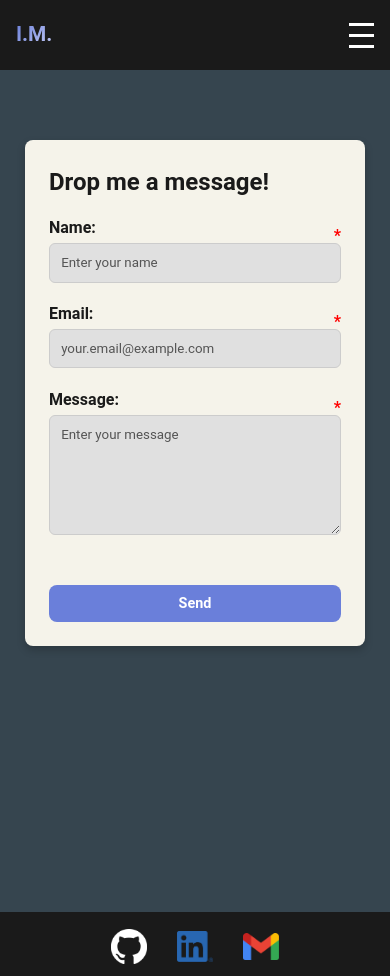
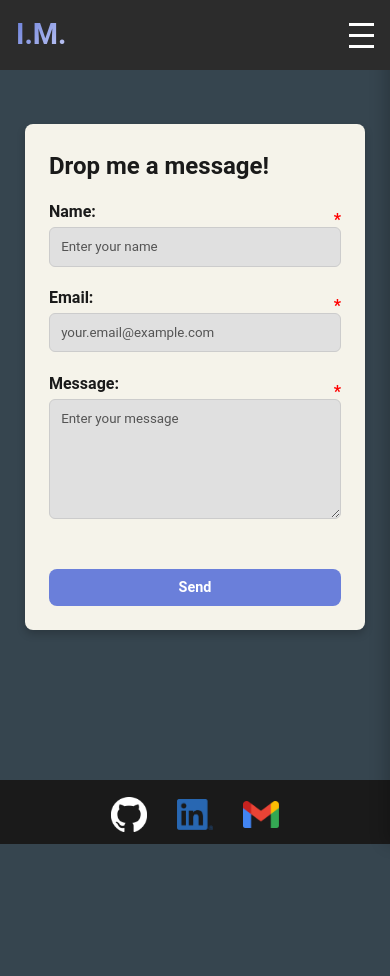
Before and after one commit to iden0605/portfolio, a React (Vite) app: page /contact in a window 390 px wide. After the commit the page ends 844 px from the top, so only its background shows below. Built offline with nearby package versions, Linux system fonts and the light colour scheme.

Commit message:
Upd: navbar styling

```diff
--- a/src/App.css
+++ b/src/App.css
@@ -1,9 +1,21 @@
+.app-container {
+  flex-grow: 1;
+  display: flex;
+  flex-direction: column;
+  transition: transform 0.3s ease-in-out;
+}
+
+body.sidebar-open .app-container {
+  transform: translateX(-60vw);
+}
+
 * {
   box-sizing: border-box;
 }
 
 #root {
   width: 100%;
+  overflow-x: hidden;
   margin: 0;
   padding: 0;
   text-align: center;
@@ -171,6 +183,7 @@
 }
 
 .page-content {
+  flex-grow: 1;
   margin-bottom: 0.5rem;
   padding-top: var(--navbar-height); /* Add padding to account for the fixed navbar */
 }
--- a/src/App.jsx
+++ b/src/App.jsx
@@ -45,6 +45,7 @@ function App() {
     <BrowserRouter>
       <ScrollToTop />
       <Navbar onContactClick={handleOpenPopup} />
+      <div className="app-container">
         <main className="page-content">
           <Routes>
             <Route path="/" element={<Body />} />
@@ -65,6 +66,7 @@ function App() {
           </Routes>
         </main>
         <Footer />
+      </div>
       <ContactMePopup isOpen={isPopupOpen} onClose={handleClosePopup} />
       <ToastContainer />
     </BrowserRouter>
--- a/src/Components/Global/ContactMePage.css
+++ b/src/Components/Global/ContactMePage.css
@@ -1,7 +1,10 @@
 .contact-me-page {
   padding: 6rem 2rem 2rem;
   background-color: transparent;
-  min-height: 100vh;
+  display: flex;
+  align-items: center;
+  justify-content: center;
+  flex-grow: 1;
 }
 
 .contact-popup-content {
@@ -94,7 +97,9 @@
 
 @media (max-width: 768px) {
   .contact-me-page {
-    padding: 5rem 1rem 1rem;
+    padding: 4rem 1rem 1rem;
+    align-items: flex-start;
+    flex-grow: 0;
   }
 
   .contact-popup-content {
@@ -118,6 +123,7 @@
   }
 }
 
+
 .required-asterisk {
   position: absolute;
   top: 0.5rem;
--- a/src/Components/Global/Navbar.css
+++ b/src/Components/Global/Navbar.css
@@ -7,7 +7,7 @@
   display: flex;
   justify-content: center;
   padding: 0.5rem 2rem;
-  background-color: var(--primary-color);
+  background-color: #2c2c2c;
   color: white;
   transition: opacity 0.2s ease-in-out, transform 0.2s ease-in-out;
   height: 70px;
@@ -34,7 +34,7 @@
 
 .profile-name {
   font-weight: bold;
-  font-size: 1.5em;
+  font-size: 1.7rem;
   background: linear-gradient(135deg, #6a7fda, #c2c9f5);
   -webkit-background-clip: text;
   -webkit-text-fill-color: transparent;
@@ -115,6 +115,81 @@
   transition: 0.4s;
 }
 
+.hamburger-icon.open .bar:nth-child(1) {
+  transform: rotate(-45deg) translate(-7px, 8px);
+}
+
+.hamburger-icon.open .bar:nth-child(2) {
+  opacity: 0;
+}
+
+.hamburger-icon.open .bar:nth-child(3) {
+  transform: rotate(45deg) translate(-7px, -8px);
+}
+
+.sidebar {
+  height: 100%;
+  width: 60vw;
+  position: fixed;
+  z-index: 999;
+  top: 0;
+  right: 0;
+  background-color: #2c2c2c;
+  overflow-x: hidden;
+  transition: transform 0.3s ease-in-out;
+  transform: translateX(100%);
+  box-shadow: -5px 0 15px rgba(0, 0, 0, 0.2);
+}
+
+.sidebar.open {
+  transform: translateX(0);
+}
+
+.sidebar ul {
+  list-style-type: none;
+  padding: 0;
+  margin: 0;
+}
+
+.sidebar ul li {
+  text-align: center;
+}
+
+.sidebar ul li + li {
+  margin-top: 0.5rem;
+}
+
+.sidebar ul li a {
+  display: block;
+  padding: 1.25rem 2rem;
+  color: white;
+  text-decoration: none;
+  font-size: 1.125rem;
+  font-weight: 400;
+  letter-spacing: 0.025em;
+  transition: all 0.2s ease;
+}
+
+.sidebar ul li a:hover {
+  color: var(--subtle-accent);
+}
+
+.sidebar ul li a.active {
+  font-weight: bold;
+  text-decoration: underline;
+  text-decoration-color: #6a7fda;
+  text-decoration-thickness: 2px;
+  text-underline-offset: 4px;
+}
+
+.sidebar ul {
+  display: flex;
+  flex-direction: column;
+  align-items: center;
+  justify-content: center;
+  height: 100%;
+}
+
 .contact-button-container {
   display: none;
 }
@@ -136,30 +211,7 @@
   }
 
   .nav-links {
-    display: none; /* Hidden by default */
-    position: absolute;
-    top: 60px; /* Position below the navbar */
-    right: 1rem;
-    background-color: #333;
-    border-radius: 8px;
-    padding: 0.5rem;
-    flex-direction: column;
-    width: 150px;
-    box-shadow: 0 4px 8px rgba(0, 0, 0, 0.1);
-
-    /* Animation */
-    max-height: 0;
-    opacity: 0;
-    overflow: hidden;
-    transition: max-height 0.2s ease-in-out, opacity 0.2s ease-in-out;
-    font-size: 1em;
-    gap: 0.5rem;
-  }
-
-  .nav-links.open {
-    display: flex;
-    max-height: 300px;
-    opacity: 1;
+    display: none;
   }
 
   .hamburger-icon {
@@ -174,22 +226,20 @@
     margin-left: auto;
   }
 
-  /* contact me link in dropdown */
   .contact-button-container {
-    display: block;
+    display: none;
   }
-  .contact-button-container a {
-    all: unset;
-    cursor: pointer;
-  }
-
-  .contact-button-container a:hover {
-    color: var(--subtle-accent);
+  .profile-name {
+    font-size: 1.8rem;
   }
 }
 
 @media (max-width: 480px) {
   .profile-name {
-    font-size: 1.3em;
+    font-size: 1.8rem;
+  }
+  .hamburger-icon {
+    display: flex;
+    font-size: 1.4rem;
   }
 }
--- a/src/Components/Global/Navbar.jsx
+++ b/src/Components/Global/Navbar.jsx
@@ -1,4 +1,5 @@
 import { useState, useEffect } from 'react';
+import { createPortal } from 'react-dom';
 import { Link, useLocation } from 'react-router-dom';
 import './Navbar.css';
 
@@ -6,15 +7,23 @@ function Navbar({ onContactClick }) {
   const location = useLocation();
   const [isVisible, setIsVisible] = useState(true);
   const [lastScrollY, setLastScrollY] = useState(0);
-  const [isMenuOpen, setIsMenuOpen] = useState(false);
+  const [isSidebarOpen, setIsSidebarOpen] = useState(false);
 
-  const toggleMenu = () => {
-    setIsMenuOpen(!isMenuOpen);
+  const toggleSidebar = () => {
+    setIsSidebarOpen(!isSidebarOpen);
   };
 
-  const closeMenu = () => {
-    setIsMenuOpen(false);
+  const closeSidebar = () => {
+    setIsSidebarOpen(false);
   };
+
+  useEffect(() => {
+    if (isSidebarOpen) {
+      document.body.classList.add('sidebar-open');
+    } else {
+      document.body.classList.remove('sidebar-open');
+    }
+  }, [isSidebarOpen]);
 
   // Effect to handle navbar visibility on scroll
   useEffect(() => {
@@ -52,33 +61,44 @@ function Navbar({ onContactClick }) {
       }
     };
 
+    // Conditionally add or remove the scroll listener based on sidebar state
+    if (isSidebarOpen) {
+      // When sidebar is open, ensure navbar is visible and remove the listener
+      setIsVisible(true);
+      window.removeEventListener('scroll', throttledHandleScroll);
+    } else {
+      // When sidebar is closed, add the listener
       window.addEventListener('scroll', throttledHandleScroll);
+    }
 
+    // Cleanup function to remove the listener
     return () => {
       window.removeEventListener('scroll', throttledHandleScroll);
     };
-  }, [lastScrollY]);
+  }, [lastScrollY, isSidebarOpen]);
 
   // Get navbar classes
   const navbarClasses = `navbar ${isVisible ? '' : 'navbar-hidden'}`;
 
   // render the navbar
   return (
+    <>
       <nav className={navbarClasses}>
         <div className="navbar-content">
-        <Link to="/" className="profile-link" onClick={closeMenu}>
+          <Link to="/" className="profile-link" onClick={closeSidebar}>
             <span className="profile-name">I.M.</span>
           </Link>
 
-        <ul className={`nav-links ${isMenuOpen ? 'open' : ''}`}>
-          <li><Link to="/work-experience" className={location.pathname === '/work-experience' ? 'active' : ''} onClick={closeMenu}>Work Experience</Link></li>
-          <li><Link to="/projects" className={location.pathname === '/projects' ? 'active' : ''} onClick={closeMenu}>Projects</Link></li>
-          <li className="contact-button-container"><Link to="/contact" onClick={closeMenu}>Contact Me</Link></li>
+          <ul className={`nav-links ${isSidebarOpen ? 'open' : ''}`}>
+            <li><Link to="/" className={location.pathname === '/' ? 'active' : ''} onClick={closeSidebar}>Home</Link></li>
+            <li><Link to="/work-experience" className={location.pathname === '/work-experience' ? 'active' : ''} onClick={closeSidebar}>Work Experience</Link></li>
+            <li><Link to="/projects" className={location.pathname === '/projects' ? 'active' : ''} onClick={closeSidebar}>Projects</Link></li>
+            <li className="contact-button-container"><Link to="/contact" onClick={closeSidebar}>Contact Me</Link></li>
           </ul>
 
           <div className="navbar-right">
             <button className="contact-button-desktop" onClick={onContactClick}>Contact Me</button>
-          <div className="hamburger-icon" onClick={toggleMenu}>
+            <div className={`hamburger-icon ${isSidebarOpen ? 'open' : ''}`} onClick={toggleSidebar}>
               <div className="bar"></div>
               <div className="bar"></div>
               <div className="bar"></div>
@@ -86,6 +106,18 @@ function Navbar({ onContactClick }) {
           </div>
         </div>
       </nav>
+      {createPortal(
+        <div className={`sidebar ${isSidebarOpen ? 'open' : ''}`}>
+          <ul>
+            <li><Link to="/" className={location.pathname === '/' ? 'active' : ''} onClick={closeSidebar}>Home</Link></li>
+            <li><Link to="/work-experience" className={location.pathname === '/work-experience' ? 'active' : ''} onClick={closeSidebar}>Work Experience</Link></li>
+            <li><Link to="/projects" className={location.pathname === '/projects' ? 'active' : ''} onClick={closeSidebar}>Projects</Link></li>
+            <li><Link to="/contact" className={location.pathname === '/contact' ? 'active' : ''} onClick={closeSidebar}>Contact</Link></li>
+          </ul>
+        </div>,
+        document.body
+      )}
+    </>
   );
 }
 
```
Lines whose indentation alone changed are shown as unchanged.
